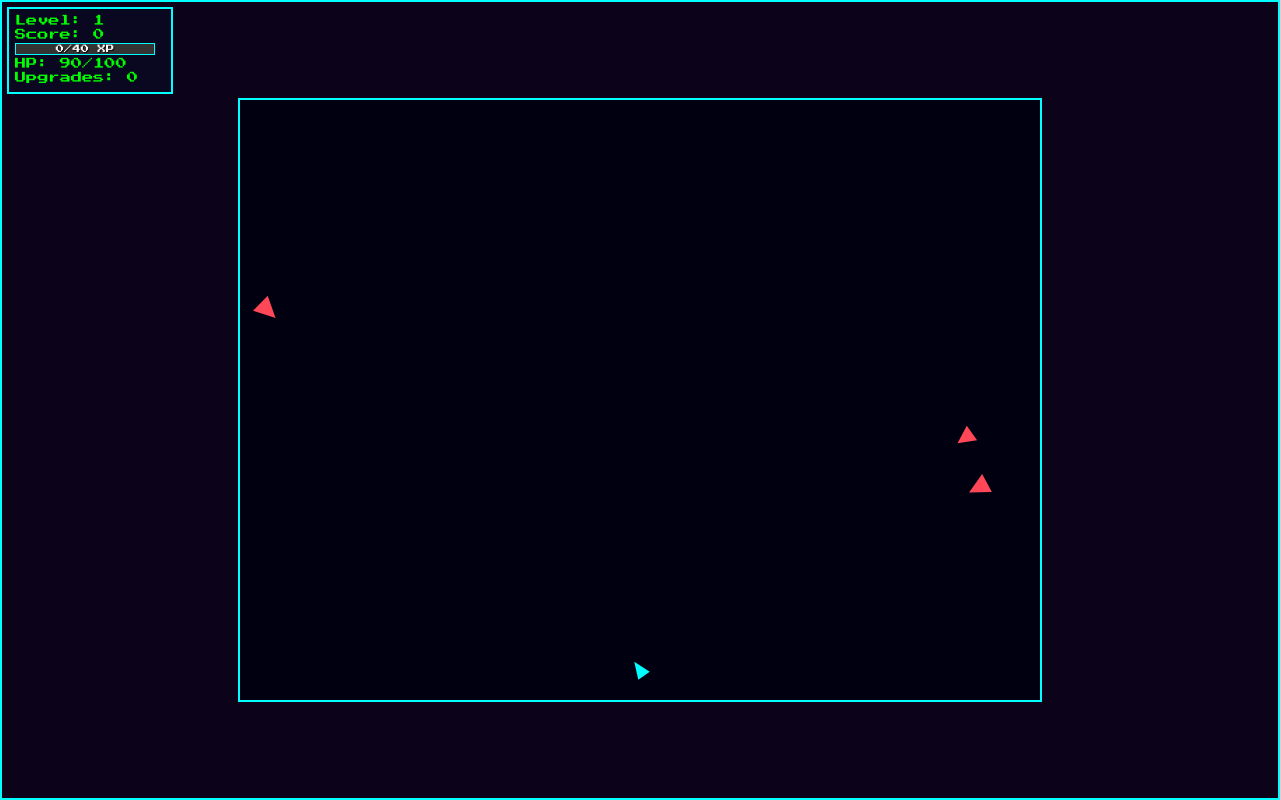
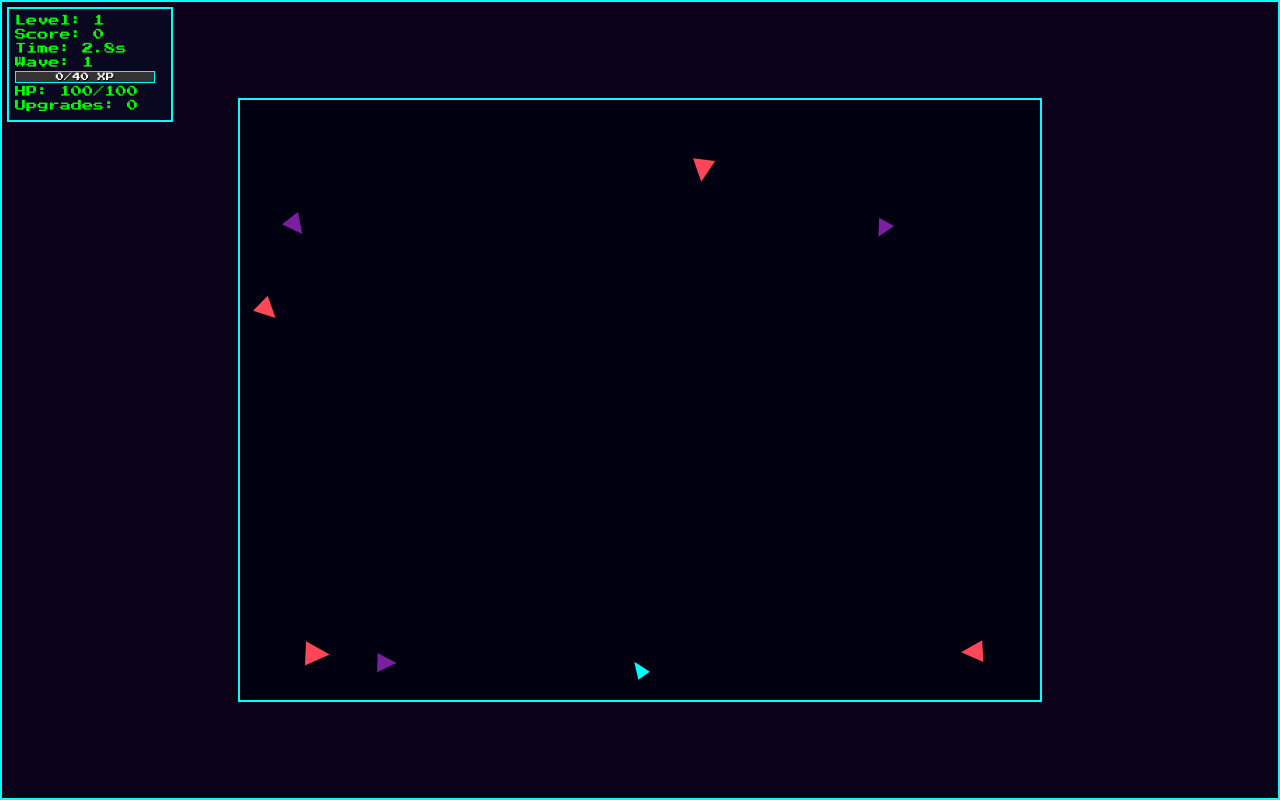
Before and after one commit to nERoX1329/NovaCore, a plain HTML site: page index.html in a window 1280 px wide. Both pictures are taken after a click on the button "Start Game". Drawn offline with Linux system fonts and the light colour scheme.

Commit message:
Add timer and wave system

```diff
--- a/index.html
+++ b/index.html
@@ -31,6 +31,8 @@
         <div id="gameUi">
             <div>Level: <span id="levelDisplay">1</span></div>
             <div>Score: <span id="scoreDisplay">0</span></div>
+            <div>Time: <span id="timeDisplay">0.0</span>s</div>
+            <div>Wave: <span id="waveDisplay">1</span></div>
             <div class="xp-bar-container"><div id="xpBar"></div><span id="xpProgressText">0/100 XP</span></div>
             <div>HP: <span id="hpDisplay">100</span>/<span id="maxHpDisplay">100</span></div>
             <div>Upgrades: <span id="upgradeCountDisplay">0</span></div>
--- a/main.js
+++ b/main.js
@@ -11,6 +11,8 @@
     const gameUi = document.getElementById('gameUi');
     const levelDisplay = document.getElementById('levelDisplay');
     const scoreDisplay = document.getElementById('scoreDisplay');
+    const timeDisplay = document.getElementById('timeDisplay');
+    const waveDisplay = document.getElementById('waveDisplay');
     const hpDisplay = document.getElementById('hpDisplay');
     const maxHpDisplay = document.getElementById('maxHpDisplay');
     const xpBarElement = document.getElementById('xpBar');
@@ -67,6 +69,8 @@
     let score = 0;
     let runTime = 0;
     let killCount = 0;
+    let waveCount = 1;
+    let nextWaveTime = 60000;
     let endlessMode = false;
     let nextBossMinute = 5;
     const metaPointsKey = 'nova_meta_points';
@@ -811,6 +815,17 @@
             isBoss: true,
             spawnTimer: 2000,
         });
+    }
+
+    function spawnWave(waveNumber) {
+        if (!player) return;
+        const numEnemies = 5 + waveNumber * 2;
+        for (let i = 0; i < numEnemies; i++) {
+            spawnEnemy();
+        }
+        if (waveNumber % 5 === 0) {
+            spawnBoss(waveNumber);
+        }
     }
 
     function spawnCircleEvent() {
@@ -1985,6 +2000,8 @@
         if(xpBarElement) xpBarElement.style.width = xpPercentage + '%';
         if(xpProgressTextElement) xpProgressTextElement.textContent = `${Math.max(0,currentLevelXP)}/${xpToNextLevel} XP`;
         if(upgradeCountDisplay) upgradeCountDisplay.textContent = chosenUpgrades.length;
+        if(timeDisplay) timeDisplay.textContent = (runTime/1000).toFixed(1);
+        if(waveDisplay) waveDisplay.textContent = waveCount;
     }
 
     function drawPlayer() {
@@ -2130,12 +2147,13 @@
         bullets = []; enemies = []; xpOrbs = []; activeEffects = []; keys = {};
         score = 0; currentLevelXP = 0; xpToNextLevel = 40;
         runTime = 0; killCount = 0; endlessMode = false; nextBossMinute = 5;
+        waveCount = 1; nextWaveTime = 60000;
         chosenUpgrades = [];
         activeRandomEvent = null; nextRandomEventTime = 30000;
         chosenSpecializations = []; // chosenAugmentations wurde entfernt, player.activeAugmentations ist jetzt maßgeblich
         initPlayer();
-        if (player && enemies.length === 0) {
-            for(let i=0; i<3; i++) spawnEnemy();
+        if (player) {
+            spawnWave(waveCount);
         }
         updateGameUI();
     }
@@ -2198,10 +2216,10 @@
                 nextRandomEventTime += 45000;
             }
             updateRandomEvent(cappedDeltaTime);
-            const minute = Math.floor(runTime / 60000);
-            if (minute >= nextBossMinute && !enemies.some(en => en.isBoss)) {
-                spawnBoss(nextBossMinute);
-                nextBossMinute += 5;
+            while (runTime >= nextWaveTime) {
+                waveCount++;
+                spawnWave(waveCount);
+                nextWaveTime += 60000;
             }
             if (player.hpRegenRate > 0 && player.hp < player.maxHp) {
                 player.hp = Math.min(player.maxHp, player.hp + player.hpRegenRate * (cappedDeltaTime / 1000));
```
